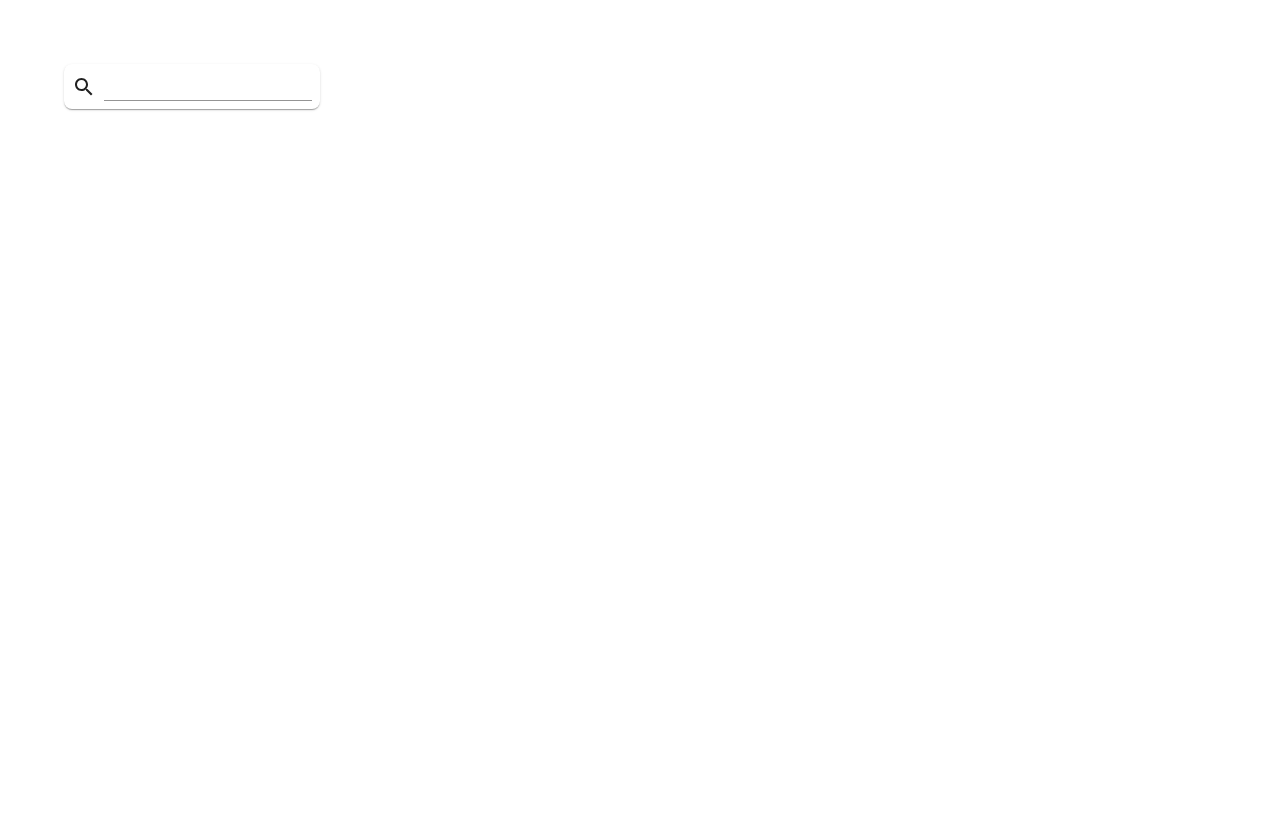
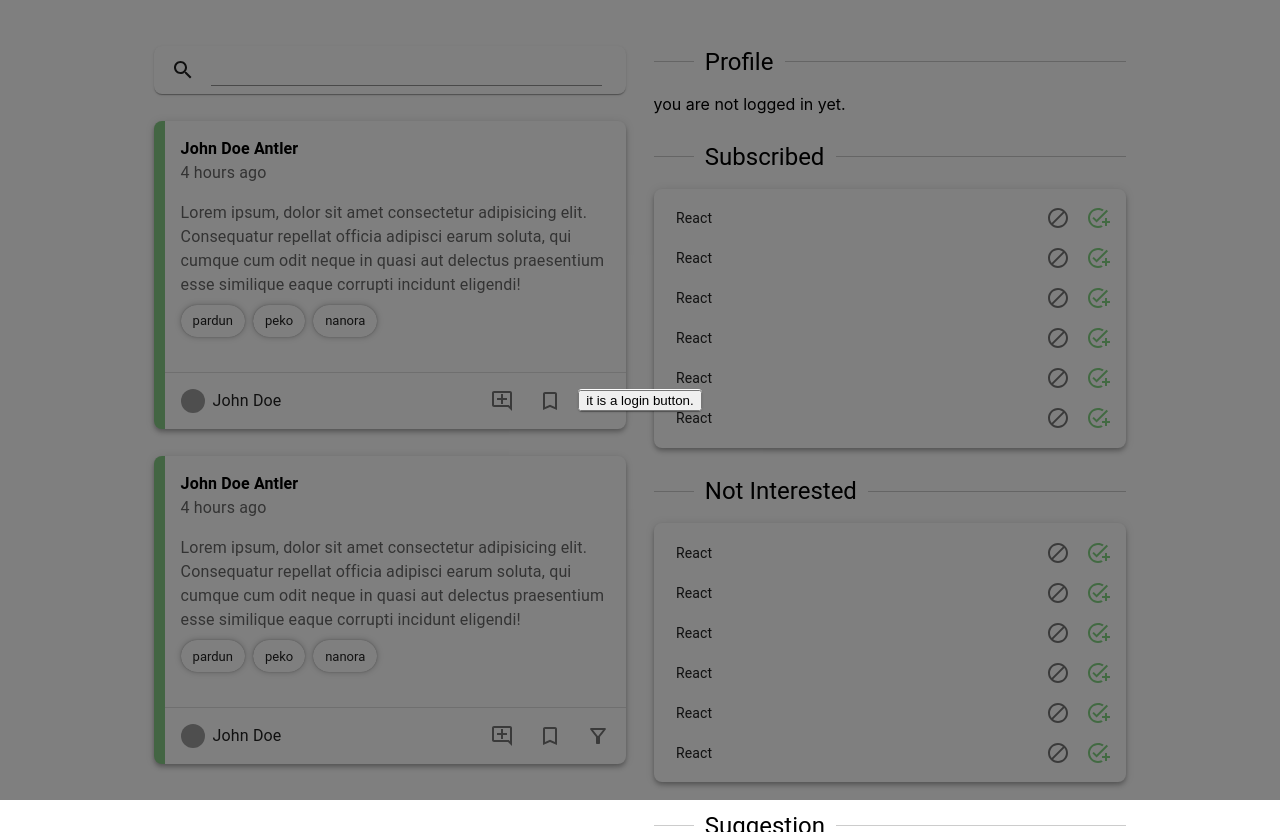
Before and after one commit to Complexity42/market-news-sentiment-analysis-system, a React (Vite) app: page / in a window 1280 px wide. Before the commit the page ends 800 px from the top, so only its background shows below. Built offline with nearby package versions, Linux system fonts and the light colour scheme; no server answers; grey boxes are pictures that could not be loaded.

Commit message:
build landing page

```diff
--- a/src/components/ProfilePreviewCard/index.tsx
+++ b/src/components/ProfilePreviewCard/index.tsx
@@ -7,7 +7,8 @@ export interface IProfile {
 	updated_at: string,
 	avatar: string,
 	uuid: string,
-	subscribed_keywords: string[]
+	subscribed_keywords: string[],
+	filtered_keywords: string[]
 };
 
 export function ProfilePreviewCard(props: {data: IProfile}) {
--- a/src/components/SearchBar/index.tsx
+++ b/src/components/SearchBar/index.tsx
@@ -33,16 +33,14 @@ const CardContentStyled = styled(CardContent)(`
 
 const SearchBar = () => {
 	return (
-		<div>
-			<Card sx={{ minWidth: 128, maxWidth: 256, borderRadius: 2 }}>
-				<CardContentStyled >
-					<Stack flexDirection="row" alignItems="center" columnGap=".5rem">
-						<SearchIcon  />
-						<TextField label="" size="small" variant="standard" sx={{ margin: 0 }} />
-					</Stack>
- 				</CardContentStyled>
-			</Card>
-		</div>
+		<Card sx={{ minWidth: 128, maxWidth: 500, borderRadius: '.5rem', marginBottom: '1.7rem' }}>
+			<CardContentStyled >
+				<Stack flexDirection="row" alignItems="center" columnGap=".5rem">
+					<SearchIcon sx={{ml: '0.6rem'}} />
+					<TextField label="" fullWidth variant="standard" sx={{ mr: '1rem', ml: '0.5rem' }} />
+				</Stack>
+			</CardContentStyled>
+		</Card>
 	);
 };
 
--- a/src/pages/landing/index.tsx
+++ b/src/pages/landing/index.tsx
@@ -2,27 +2,81 @@ import { Link } from "react-router-dom";
 import "./index.css";
 import { observer } from "mobx-react";
 import CounterStore from "../../mobx/CounterStore";
-import { Container, Stack } from "@mui/material";
+import { Backdrop, Button, Container, Paper, Stack } from "@mui/material";
 import { Card, CardContent } from "@mui/material";
-import { useState } from "react";
+import { useEffect, useMemo, useState } from "react";
 import { CommentCard } from "../../components/CommentCard";
 import { KeywordItem } from "../../components/KeywordItem";
 import LoginButton from "../../components/LoginButton";
 import { MyProfileCard } from "../../components/MyProfileCard";
-import { ProfilePreviewCard } from "../../components/ProfilePreviewCard";
+import { IProfile, ProfilePreviewCard } from "../../components/ProfilePreviewCard";
 import { Title } from "../../components/Title";
 import NewsCard from "../../components/NewsCard";
+import SearchBar from "../../components/SearchBar";
+import { useAuthState } from "react-firebase-hooks/auth";
+import { getAuth, User } from "firebase/auth";
+import { doc, getDoc, getFirestore, setDoc } from "firebase/firestore";
+
 
 const LandingPage = observer(() => {
-	let user = {
+	const auth = useMemo(() => getAuth(), []);
+	const [userProfile, loading, error] = useAuthState(auth);
+	const db = getFirestore();
+
+	// user state
+	const [user, setUser] = useState<IProfile>({
 		name: "Giorgio",
 		bio: "My name is Giovanni Giorgio, but everybody calls me Giorgio",
 		created_at: "2020-01-01",
 		updated_at: "2020-01-01",
 		avatar: "https://source.unsplash.com/random/400x200",
 		uuid: "123",
-		subscribed_keywords: ["react", "typescript", "javascript"]
+		subscribed_keywords: ["react", "typescript", "javascript"],
+		filtered_keywords: []
+	});
+
+	async function CreateAccount(user: User) {
+		let ee = await getDoc(doc(db, "User", user.uid));
+
+		if (ee.data() == undefined) {
+			const send = {
+				Name: user.displayName,
+				Description: 'A new user',
+				Created_At: user.metadata.creationTime,
+				Update_At: user.metadata.lastSignInTime,
+				Subscribed_Keywords: ['react', 'typescript', 'javascript'],
+				filtered_keywords: [],
+			};
+			await setDoc(doc(db, "User", user.uid), send);
+			ee = await getDoc(doc(db, "User", user.uid));
+		}
+
+		setUser({
+			name: user.displayName || '',
+			bio: ee.data()?.description || '',
+			created_at: ee.data()?.ceated_at || '',
+			updated_at: ee.data()?.update_at || '',
+			avatar: user.photoURL || '',
+			uuid: user.uid || '',
+			subscribed_keywords: ee.data()?.subscribed_keywords || [],
+			filtered_keywords: ee.data()?.filtered_keywords || [],
+		});
 	};
+
+	useEffect(() => {
+		if (userProfile) CreateAccount(userProfile);
+	}, [userProfile]);
+
+	// let user = {
+	// 	name: userProfile?.displayName,
+	// 	bio: "My name is Giovanni Giorgio, but everybody calls me Giorgio",
+	// 	created_at: "2020-01-01",
+	// 	updated_at: "2020-01-01",
+	// 	avatar: "https://source.unsplash.com/random/400x200",
+	// 	uuid: "123",
+	// 	subscribed_keywords: ["react", "typescript", "javascript"],
+	// 	filtered_keywords: []
+	// };
 
 	let comment = {
 		updated_at: "2022-1-19 11:45",
@@ -62,7 +116,7 @@ const LandingPage = observer(() => {
 						sx={{
 							backgroundColor: 'white'
 						}}>
-						{/* <MyProfileCard data={user}></MyProfileCard> */}
+						<SearchBar />
 						<NewsCard
 							news_id="random_id"
 							title="John Doe Antler"
@@ -128,39 +182,16 @@ const LandingPage = observer(() => {
 						</Title>
 					</Container>
 				</Stack>
-			</Container >
+			</Container>
+			<Backdrop
+				sx={{ color: '#fff', zIndex: (theme) => theme.zIndex.drawer + 1 }}
+				open={userProfile == null}
+			>
+				<Paper>
+					<LoginButton></LoginButton>
+				</Paper>
+			</Backdrop>
 		</div >
-		// <div className="landing-container">
-		// 	it is landing page.
-
-		// 	<div>
-		// 		go to <Link to="/profile">PROFILE</Link>.
-		// 	</div>
-
-		// 	<div>
-		// 		go to <Link to="/demo-list">DEMO</Link>.
-		// 	</div>
-
-		// 	<div>
-		// 		go to <Link to="/template-list">TEMPLATE</Link>.
-		// 	</div>
-
-		// 	<div>
-		// 		go to <Link to="/form">FORM</Link>.
-		// 	</div>
-
-		// 	<div>
-		// 		go to <Link to="/todo">TODO</Link>.
-		// 	</div>
-
-		// 	<div>
-		// 		go to <Link to="/cross">CROSS</Link>.
-		// 	</div>
-
-		// 	<div>
-		// 		go to <Link to="/rest">REST</Link>.
-		// 	</div>
-		// </div>
 	);
 });
 
--- a/src/routes/Routes.tsx
+++ b/src/routes/Routes.tsx
@@ -35,10 +35,11 @@ const Pages = () => {
 
 			<Route path="/jerry" element={<Jerry/>} />
 			<Route path="/oscar" element={<OscarPage/>} />
+			<Route path="/cwksc" element={<CwkscPage />} />
 
 
 			{/** landing page */}
-			<Route path="/*" element={<CwkscPage />} />
+			<Route path="/*" element={<LandingPage/>} />
 		</Routes>
 	);
 }
```
